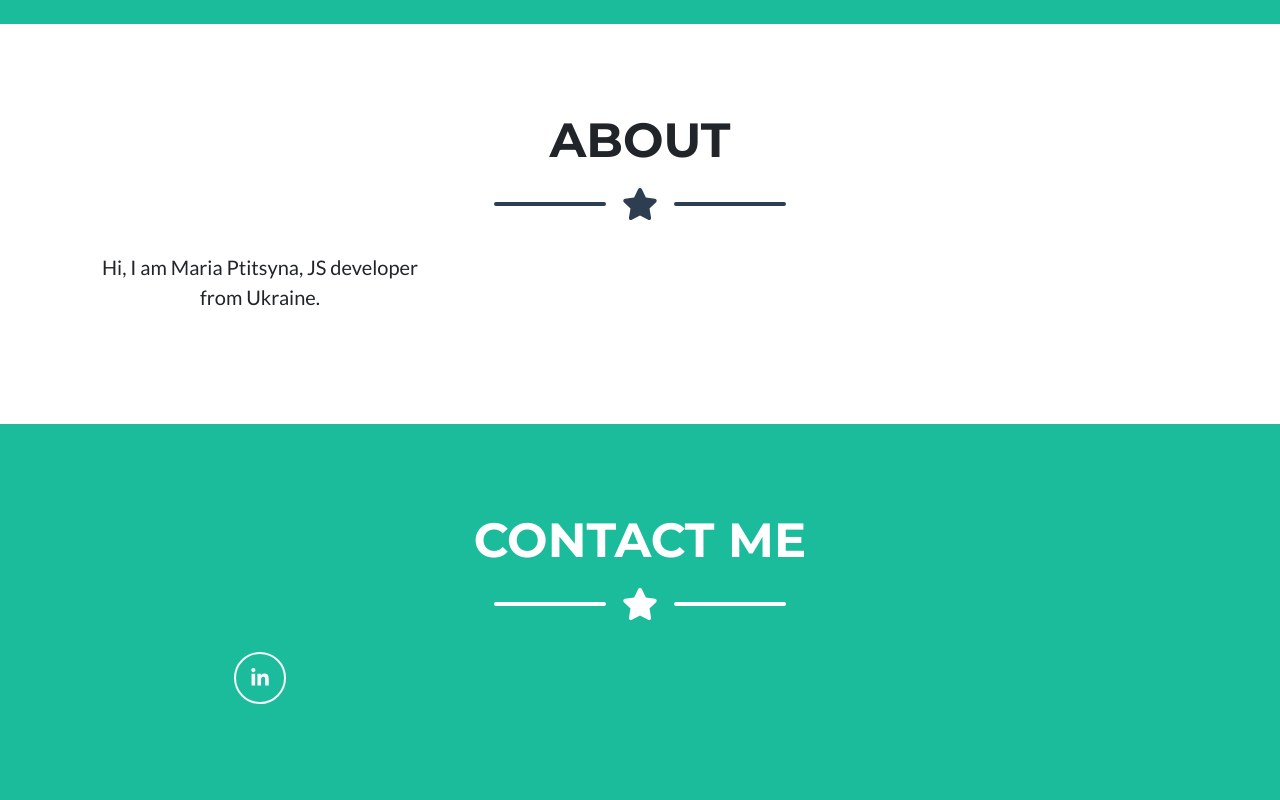
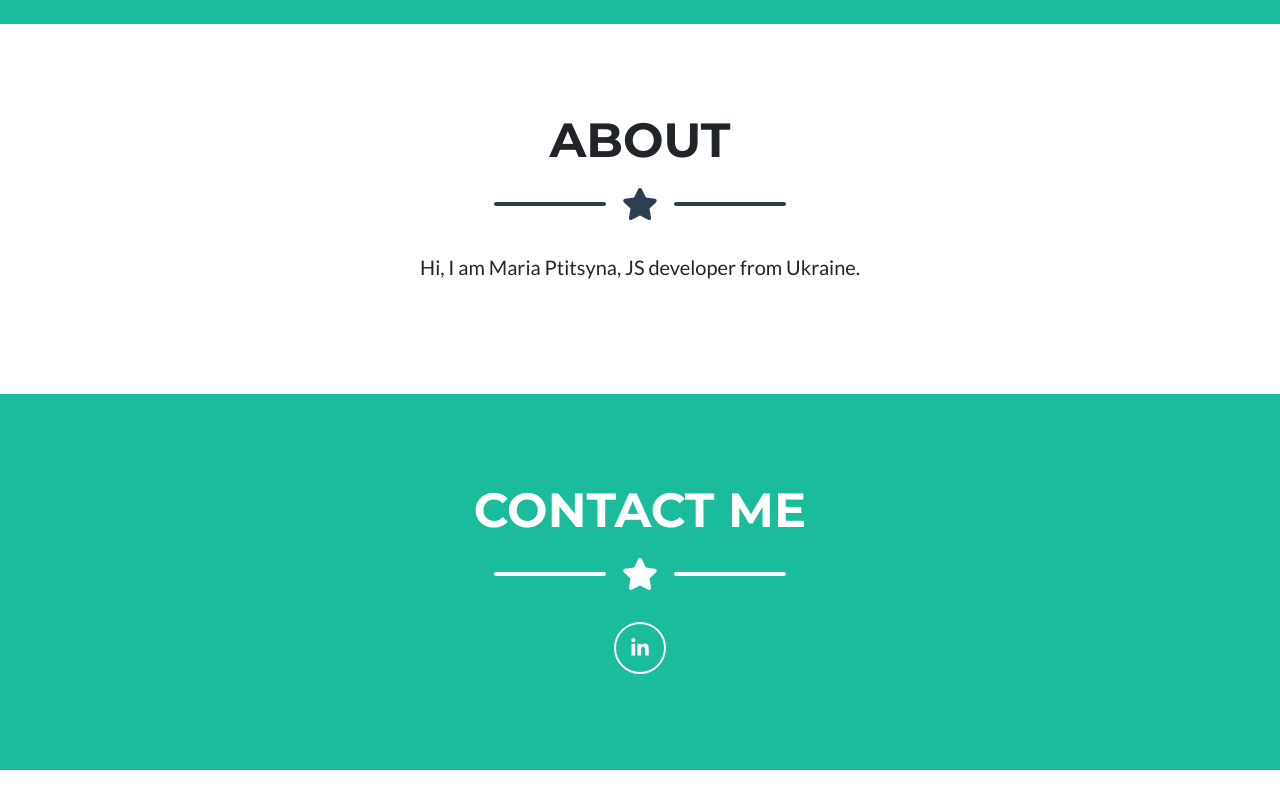
Before and after one commit to ptitsynamv/ptitsynamv.github.io, a website: page index.html in a window 1280 px wide. Shown: the part 456-1256 px from the top of the page. After the commit the page ends 1226 px from the top, so only its background shows below. Drawn offline with nearby package versions, Linux system fonts and the light colour scheme.

```diff
--- a/index.html
+++ b/index.html
@@ -43,7 +43,7 @@
         </div>
         <!-- About Section Content-->
         <div class="row">
-            <div class="col-lg-4 text-center"><p class="lead">Hi, I am Maria Ptitsyna, JS developer from Ukraine.</p>
+            <div class="col text-center"><p class="lead">Hi, I am Maria Ptitsyna, JS developer from Ukraine.</p>
             </div>
         </div>
     </div>
@@ -61,7 +61,7 @@
         </div>
         <!-- Contact Section Form-->
         <div class="row">
-            <div class="col-lg-4 text-center">
+            <div class="col text-center">
                 <a class="btn btn-outline-light btn-social mx-1"
                                                                           href="https://www.linkedin.com/in/ptitsynamv/">
                 <svg class="svg-inline--fa fa-linkedin-in fa-w-14 fa-fw" aria-hidden="true" focusable="false"
```
